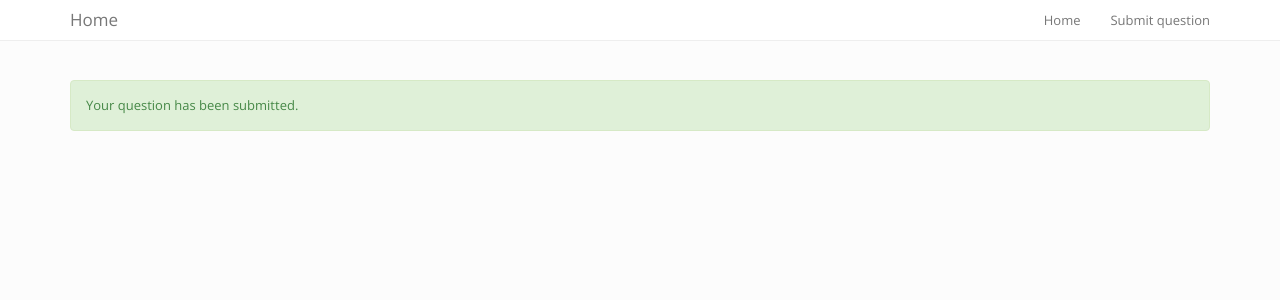
After one commit to KereeceWilliams/travelers_landing, a Django app: page /success/ in a window 1280 px wide. The commit adds this page. Shown: the top 300 px of the page. Run offline with Django 3.2, Linux system fonts and the light colour scheme; some libraries are stand-ins or nearby versions.

Commit message:
Add success page

```diff
--- a/core/urls.py
+++ b/core/urls.py
@@ -4,4 +4,5 @@ from .views import *
 urlpatterns = patterns('',
                       url(r'^$', Home.as_view(), name='home'),
                        url(r'^question/create/$', QuestionCreateView.as_view(), name='question_create'),
+                       url(r'^success/$', Success.as_view(), name='success'),
                        )
--- a/core/views.py
+++ b/core/views.py
@@ -6,8 +6,12 @@ from .models import *
 # Create your views here.
 class Home(TemplateView):
     template_name = "home.html"
+
 class QuestionCreateView(CreateView):
     model = Question
     template_name = "question/question_form.html"
     fields = ['title', 'description']
-    success_url = reverse_lazy('home')
+    success_url = reverse_lazy('success')
+
+class Success(TemplateView):
+    template_name = "success.html"
--- a/templates/home.html
+++ b/templates/home.html
@@ -3,6 +3,7 @@
 <div class="jumbotron">
 <div class="jumbo">
   <h1>Travelers Claim Center</h1>
+  <br>
   <p>The knowledge based site for customers wanting to know about the use of drone technology in the claim center.</p>
   <a href="{% url 'question_create' %}" class="btn-lg bth-primary">Submit question</a>
 </div>
--- /dev/null
+++ b/templates/success.html
@@ -0,0 +1,6 @@
+{% extends "base.html" %}
+{% block content %}
+<div class="alert alert-success">
+  <p>Your question has been submitted.</p>
+</div>
+{% endblock %}
```
